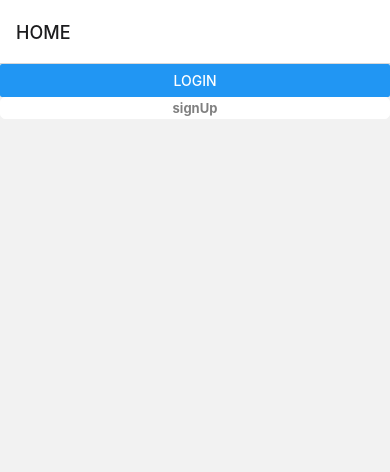
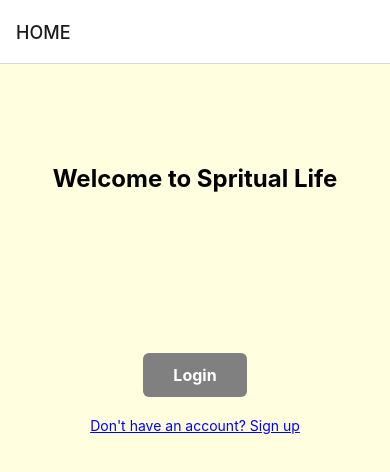
Before and after one commit to sharabiania/circles, a React Native app: screen /Home in a window 390 px wide. Shown: the top 472 px of the page. Built offline with nearby package versions, Linux system fonts and the light colour scheme.

Commit message:
pure ui and get maters function

```diff
--- a/components/HomeScreen.jsx
+++ b/components/HomeScreen.jsx
@@ -1,41 +1,76 @@
 import React from 'react';
-import { Button, Text, View, StyleSheet } from 'react-native';
+import { Text, View, StyleSheet, TouchableOpacity } from 'react-native';
 import Ionicons from '@expo/vector-icons/Ionicons';
 import EventList from './EventList';
 import MasterList from './MasterList';
 import { useContext } from 'react';
 import { AuthContent } from '../store/auth-context';
+import { useState } from 'react';
+import { useNavigation } from '@react-navigation/native';
 import { createBottomTabNavigator } from '@react-navigation/bottom-tabs';
-import AuthButton from './ui/AuthButton';
+import LogoutModal from './ui/logOutModal';
 
 const Tab = createBottomTabNavigator();
 
-export default function HomeScreen({ navigation }) {
+const HomeNotLoginView = () => {
+  const navigation = useNavigation();
+  return (
+    <View style={styles.unAuthContainer}>
+      <Text style={styles.appName}>Welcome to Spritual Life</Text>
+      <TouchableOpacity
+        style={styles.loginButton}
+        onPress={() => navigation.navigate('Login')}
+      >
+        <Text style={styles.loginButtonText}>Login</Text>
+      </TouchableOpacity>
+      <TouchableOpacity
+        style={styles.signUpButton}
+        onPress={() => navigation.navigate('SignUp')}
+      >
+        <Text style={styles.signUpButtonText}>
+          Don't have an account? Sign up
+        </Text>
+      </TouchableOpacity>
+    </View>
+  );
+};
+
+export default function HomeScreen() {
   const { storedInfo, setFcn } = useContext(AuthContent);
+  const [modalVisible, setModalVisible] = useState(false);
+
+  const handleLogout = () => {
+    setModalVisible(false);
+    setFcn.setAuthToken(null);
+  };
+
   return (
     <>
-      {!storedInfo.isAuthenticated && (
-        <View>
-          <Button title='Login' onPress={() => navigation.navigate('Login')} />
-          <AuthButton
-            title='signUp'
-            onPress={() => navigation.navigate('SignUp')}
-          ></AuthButton>
+      {!storedInfo.isAuthenticated && <HomeNotLoginView />}
+
+      {storedInfo.isAuthenticated && (
+        <View style={styles.authContainer}>
+          <View>
+            <Text style={styles.textWelcome}>
+              Welcome {storedInfo.username}!
+            </Text>
+          </View>
+
+          <TouchableOpacity
+            style={styles.logoutContainer}
+            onPress={() => setModalVisible(true)}
+          >
+            <Text style={styles.signOutText}>Sign out</Text>
+          </TouchableOpacity>
+
+          <LogoutModal
+            visible={modalVisible}
+            onCancel={() => setModalVisible(false)}
+            onLogout={handleLogout}
+          />
         </View>
       )}
-      {storedInfo.isAuthenticated && (
-        <View>
-          <View style={styles.container}>
-            <Text style={styles.textWelcome}>
-              Welcome {storedInfo.username}
-            </Text>
-          </View>
-          <AuthButton
-            title='Logout'
-            onPress={() => setFcn.setAuthToken(null)}
-          ></AuthButton>
-        </View>
-      )}
+
       {storedInfo.isAuthenticated && (
         <Tab.Navigator
           screenOptions={({ route }) => ({
@@ -63,24 +98,66 @@ export default function HomeScreen({ navigation }) {
   );
 }
 const styles = StyleSheet.create({
-  container: {
-    justifyContent: 'center',
-    alignItems: 'center',
+  authContainer: {
     borderWidth: 1,
-    borderColor: 'black',
+    borderColor: 'white',
     padding: 5,
-    backgroundColor: '#339FFF',
+    backgroundColor: '',
     borderRadius: 6,
   },
   textWelcome: {
-    flex: 1,
     fontSize: 15,
     fontWeight: 'bold',
     textAlign: 'center',
+    color: 'black',
+    marginBottom: 10,
+  },
+  unAuthContainer: {
+    flex: 1,
+    justifyContent: 'flex-start',
+    alignItems: 'center',
+    backgroundColor: 'lightyellow',
+  },
+  appName: {
+    fontSize: 24,
+    fontWeight: 'bold',
+    marginBottom: 80,
+    marginTop: 100,
+  },
+  loginButton: {
+    backgroundColor: 'grey',
+    borderRadius: 6,
+    paddingVertical: 12,
+    paddingHorizontal: 30,
+    marginBottom: 20,
+    marginTop: 80,
+  },
+  loginButtonText: {
     color: 'white',
+    fontSize: 16,
+    fontWeight: 'bold',
+    textAlign: 'center',
   },
   signUpButton: {
-    color: 'grey',
-    backgroundColor: 'white',
+    marginBottom: 10,
+  },
+  signUpButtonText: {
+    color: 'blue',
+    fontSize: 14,
+    textDecorationLine: 'underline',
+  },
+  logoutContainer: {
+    alignItems: 'flex-end',
+    marginTop: 10,
+    flexDirection: 'row',
+    justifyContent: 'flex-end',
+  },
+  avatarButton: {
+    marginRight: 10,
+  },
+  signOutText: {
+    color: 'blue',
+    fontSize: 14,
+    fontWeight: 'bold',
   },
 });
--- a/components/MasterList.jsx
+++ b/components/MasterList.jsx
@@ -1,4 +1,4 @@
-import React, { useState } from 'react';
+import React, { useState, useContext } from 'react';
 import {
   FlatList,
   SafeAreaView,
@@ -8,29 +8,8 @@ import {
   Button,
   TouchableOpacity,
 } from 'react-native';
-
-const data = [
-  {
-    id: 1,
-    title: 'Master 1',
-    location: 'Toronto',
-  },
-  {
-    id: 2,
-    title: 'Master 2',
-    location: 'Montreal',
-  },
-  {
-    id: 3,
-    title: 'Master 3',
-    location: 'Ottawa',
-  },
-  {
-    id: 4,
-    title: 'Master 4',
-    location: 'Vancouver',
-  },
-];
+import { getMasters } from '../util/auth';
+import { AuthContent } from '../store/auth-context';
 
 function Item({ item, onPress, backgroundColor, textColor }) {
   const [btnText, setBtnText] = useState('follow');
@@ -74,6 +53,25 @@ const styles = StyleSheet.create({
 
 export default function MasterList() {
   const [selectedId, setSelectedId] = useState();
+  const { storedInfo } = useContext(AuthContent);
+  const [data, setData] = useState();
+
+  async function getMasterList(token) {
+    try {
+      const response = await getMasters(token);
+      const masterData = await response.json();
+      const status = response.status;
+      if (status === 200) {
+        setData(masterData);
+      }
+    } catch (error) {
+      alert(error);
+    }
+  }
+
+  if (!data && storedInfo.isAuthenticated) {
+    getMasterList(storedInfo.token);
+  }
 
   const renderItem = ({ item }) => {
     const backgroundColor = item.id === selectedId ? '#6e3b6e' : '#f9c2ff';
--- a/components/ui/AuthButton.js
+++ /dev/null
@@ -1,26 +0,0 @@
-import React from 'react';
-import { TouchableOpacity, Text, StyleSheet } from 'react-native';
-
-const AuthButton = ({ title, onPress }) => (
-  <TouchableOpacity style={styles.button} onPress={onPress}>
-    <Text style={styles.buttonText}>{title}</Text>
-  </TouchableOpacity>
-);
-
-export default AuthButton;
-
-const styles = StyleSheet.create({
-  button: {
-    backgroundColor: 'white',
-    padding: 2,
-    borderRadius: 5,
-    borderWidth: 1,
-    borderColor: 'white',
-  },
-  buttonText: {
-    color: 'gray',
-    fontWeight: 'bold',
-    textAlign: 'center',
-    fontSize: 13,
-  },
-});
--- /dev/null
+++ b/components/ui/LogOutModal.jsx
@@ -0,0 +1,68 @@
+import React from 'react';
+import { View, Text, TouchableOpacity, Modal, StyleSheet } from 'react-native';
+
+const LogoutModal = ({ visible, onCancel, onLogout }) => {
+  return (
+    <Modal
+      animationType="slide"
+      transparent={true}
+      visible={visible}
+      onRequestClose={onCancel}
+    >
+      <View style={styles.modalContainer}>
+        <View style={styles.modalContent}>
+          <Text style={styles.modalMessage}>Are you sure to sign out?</Text>
+          <View style={styles.modalButtonContainer}>
+            <TouchableOpacity style={styles.modalCancelButton} onPress={onCancel}>
+              <Text style={styles.modalButtonText}>Cancel</Text>
+            </TouchableOpacity>
+            <TouchableOpacity style={styles.modalSignOutButton} onPress={onLogout}>
+              <Text style={styles.modalButtonText}>Sign out</Text>
+            </TouchableOpacity>
+          </View>
+        </View>
+      </View>
+    </Modal>
+  );
+};
+
+const styles = StyleSheet.create({
+  modalContainer: {
+    flex: 1,
+    justifyContent: 'center',
+    alignItems: 'center',
+    backgroundColor: 'rgba(0, 0, 0, 0.5)',
+  },
+  modalContent: {
+    backgroundColor: 'white',
+    borderRadius: 10,
+    padding: 20,
+  },
+  modalMessage: {
+    fontSize: 18,
+    marginBottom: 20,
+  },
+  modalButtonContainer: {
+    flexDirection: 'row',
+    justifyContent: 'space-around',
+  },
+  modalCancelButton: {
+    backgroundColor: 'gray',
+    paddingVertical: 10,
+    paddingHorizontal: 20,
+    borderRadius: 5,
+  },
+  modalSignOutButton: {
+    backgroundColor: 'red',
+    paddingVertical: 10,
+    paddingHorizontal: 20,
+    borderRadius: 5,
+  },
+  modalButtonText: {
+    color: 'white',
+    fontSize: 16,
+    fontWeight: 'bold',
+  },
+});
+
+export default LogoutModal;
--- a/util/auth.js
+++ b/util/auth.js
@@ -1,4 +1,4 @@
-const url = 'https://d94o460neg.execute-api.us-east-1.amazonaws.com/api/';
+const url = 'https://go9zuff869.execute-api.us-east-1.amazonaws.com/api/';
 
 export async function login(username, password) {
   const response = await fetch(url + 'login', {
@@ -37,3 +37,13 @@ export async function getEvents(token) {
   });
   return response;
 }
+export async function getMasters(token) {
+  const response = await fetch(url + 'master', {
+    method: 'GET',
+    headers: {
+      Authorization: `Bearer ${token}`,
+      'Content-Type': 'application/json',
+    },
+  });
+  return response;
+}
```
